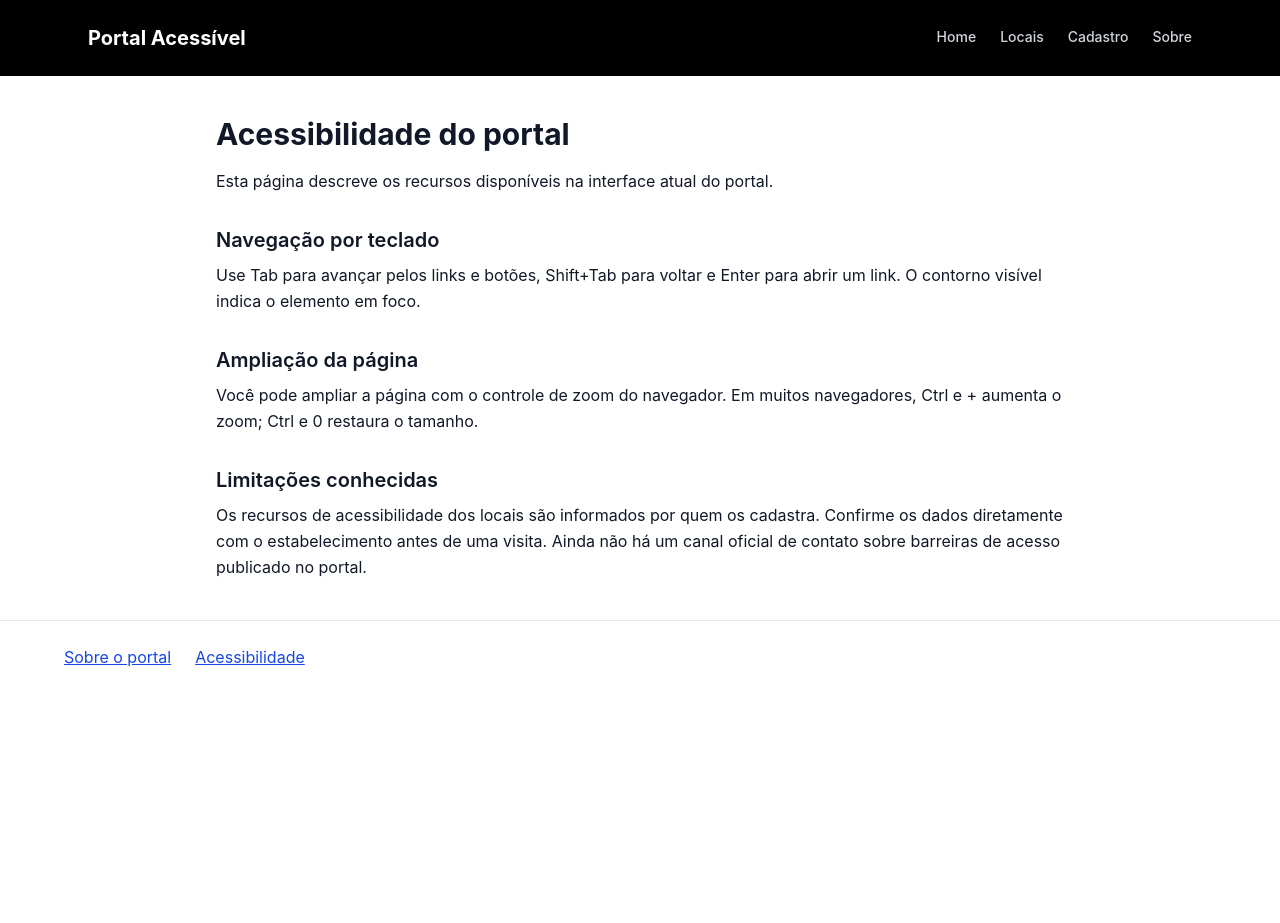
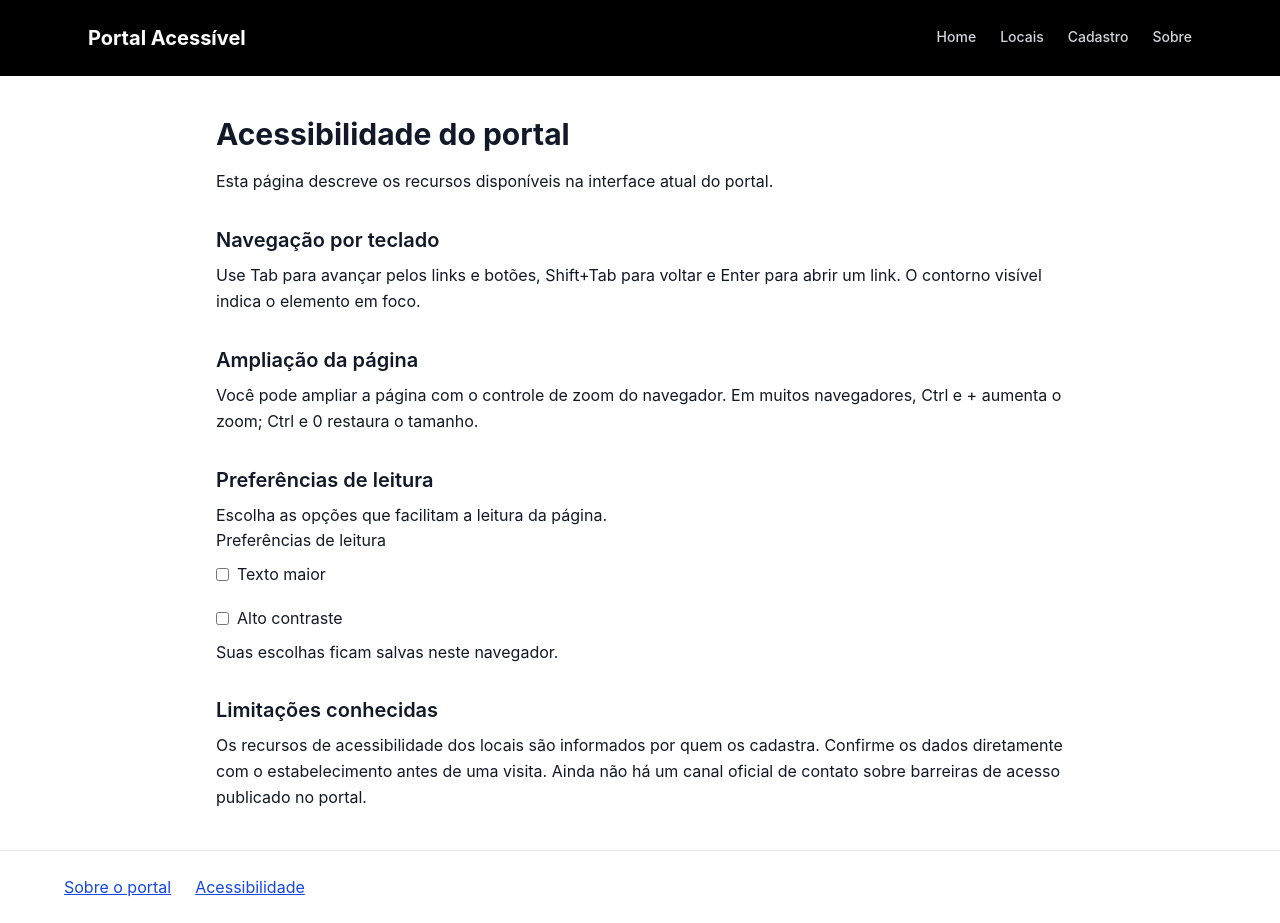
Before and after one commit to 1TDSPY-26/portal-locais-acessiveis, a React (Vite) app: page /acessibilidade in a window 1280 px wide. Before the commit the page ends 800 px from the top, so only its background shows below. Built offline with nearby package versions, Linux system fonts and the light colour scheme; no server answers.

Commit message:
feat: adiciona painel de texto maior e alto contraste na página Acessibilidade

```diff
--- /dev/null
+++ b/src/components/PreferenciasAcessibilidade/PreferenciasAcessibilidade.tsx
@@ -0,0 +1,33 @@
+import { usePreferencias } from "../../hooks/usePreferencias";
+
+export default function PreferenciasAcessibilidade() {
+  //pega as preferencias e as funcoes para alterar cada opcao
+  const { preferencias, alternarTextoGrande, alternarAltoContraste } =
+    usePreferencias();
+
+  return (
+    <fieldset>
+      <legend>Preferências de leitura</legend>
+
+      <label className="flex min-h-[44px] items-center gap-2">
+        <input
+          type="checkbox"
+          checked={preferencias.textoGrande}
+          onChange={alternarTextoGrande}
+        />
+        Texto maior
+      </label>
+
+      <label className="flex min-h-[44px] items-center gap-2">
+        <input
+          type="checkbox"
+          checked={preferencias.altoContraste}
+          onChange={alternarAltoContraste}
+        />
+        Alto contraste
+      </label>
+
+      <p>Suas escolhas ficam salvas neste navegador.</p>
+    </fieldset>
+  );
+}
--- a/src/global.css
+++ b/src/global.css
@@ -10,3 +10,36 @@
     color: #111827;
   }
 }
+
+/* aumentar o tamanho base da fonte */
+html[data-fonte="grande"] {
+  font-size: 112.5%;
+}
+
+/* fundo preto, texto branco e bordas brancas no body, header, footer e main */
+html[data-contraste="alto"] {
+  background-color: black;
+  color: white;
+}
+
+/* deixa as principais áreas da página com fundo preto e texto branco */
+html[data-contraste="alto"] body,
+html[data-contraste="alto"] header,
+html[data-contraste="alto"] footer,
+html[data-contraste="alto"] main {
+  background-color: black;
+  color: white;
+  border-color: white;
+}
+
+/* links no alto contraste: amarelo (ffeb3b) e sublinhados */
+html[data-contraste="alto"] a {
+  color: #ffeb3b;
+  text-decoration: underline;
+}
+
+/* foco visível no alto contraste: contorno amarelo de 3px */
+html[data-contraste="alto"] :focus-visible {
+  outline: 3px solid #ffeb3b;
+  outline-offset: 2px;
+}
--- /dev/null
+++ b/src/hooks/usePreferencias.ts
@@ -0,0 +1,41 @@
+import { useEffect, useState } from "react";
+import {
+  aplicarPreferencias,
+  lerPreferencias,
+  salvarPreferencias,
+  type Preferencias,
+} from "../services/preferencias";
+
+export function usePreferencias() {
+  //comeca usando as preferencias que ja estao salvas no navegador
+  const [preferencias, setPreferencias] =
+    useState<Preferencias>(lerPreferencias());
+
+  useEffect(() => {
+    // aplica as mudanças na pag.
+    aplicarPreferencias(preferencias);
+
+    // salva a mudanca
+    salvarPreferencias(preferencias);
+  }, [preferencias]);
+
+  function alternarTextoGrande() {
+    setPreferencias({
+      ...preferencias,
+      textoGrande: !preferencias.textoGrande,
+    });
+  }
+
+  function alternarAltoContraste() {
+    setPreferencias({
+      ...preferencias,
+      altoContraste: !preferencias.altoContraste,
+    });
+  }
+
+  return {
+    preferencias,
+    alternarTextoGrande,
+    alternarAltoContraste,
+  };
+}
--- a/src/main.tsx
+++ b/src/main.tsx
@@ -1,13 +1,17 @@
-import { StrictMode } from 'react'
-import { createRoot } from 'react-dom/client'
-import { BrowserRouter } from 'react-router-dom'
-import App from './App.tsx'
-import './global.css'
+import { StrictMode } from "react";
+import { createRoot } from "react-dom/client";
+import { BrowserRouter } from "react-router-dom";
+import App from "./App.tsx";
+import "./global.css";
+import { aplicarPreferencias, lerPreferencias } from "./services/preferencias.ts";
 
-createRoot(document.getElementById('root')!).render(
+//aplica as preferencias salvas antes de renderizar a pag.
+aplicarPreferencias(lerPreferencias())
+
+createRoot(document.getElementById("root")!).render(
   <StrictMode>
     <BrowserRouter>
       <App />
     </BrowserRouter>
   </StrictMode>,
-)
+);
--- a/src/pages/Acessibilidade/Acessibilidade.tsx
+++ b/src/pages/Acessibilidade/Acessibilidade.tsx
@@ -1,36 +1,58 @@
+import PreferenciasAcessibilidade from "../../components/PreferenciasAcessibilidade/PreferenciasAcessibilidade";
+
 export default function Acessibilidade() {
   return (
     <div className="mx-auto max-w-4xl px-4 py-10 sm:px-6">
       <h1 className="text-3xl font-bold">Acessibilidade do portal</h1>
       <p className="mt-4 leading-relaxed">
-        Esta página descreve os recursos disponíveis na interface atual do portal.
+        Esta página descreve os recursos disponíveis na interface atual do
+        portal.
       </p>
 
       <section aria-labelledby="teclado" className="mt-8">
-        <h2 id="teclado" className="text-xl font-semibold">Navegação por teclado</h2>
+        <h2 id="teclado" className="text-xl font-semibold">
+          Navegação por teclado
+        </h2>
         <p className="mt-2 leading-relaxed">
           Use Tab para avançar pelos links e botões, Shift+Tab para voltar e
-          Enter para abrir um link. O contorno visível indica o elemento em foco.
+          Enter para abrir um link. O contorno visível indica o elemento em
+          foco.
         </p>
       </section>
 
       <section aria-labelledby="zoom" className="mt-8">
-        <h2 id="zoom" className="text-xl font-semibold">Ampliação da página</h2>
+        <h2 id="zoom" className="text-xl font-semibold">
+          Ampliação da página
+        </h2>
         <p className="mt-2 leading-relaxed">
-          Você pode ampliar a página com o controle de zoom do navegador.
-          Em muitos navegadores, Ctrl e + aumenta o zoom; Ctrl e 0 restaura o tamanho.
+          Você pode ampliar a página com o controle de zoom do navegador. Em
+          muitos navegadores, Ctrl e + aumenta o zoom; Ctrl e 0 restaura o
+          tamanho.
         </p>
       </section>
 
+      <section aria-labelledby="preferencias" className="mt-8">
+        <h2 id="preferencias" className="text-xl font-semibold">
+          Preferências de leitura
+        </h2>
+        <p className="mt-2 leading-relaxed">
+          Escolha as opções que facilitam a leitura da página.
+        </p>
+
+        <PreferenciasAcessibilidade />
+      </section>
+
       <section aria-labelledby="limites" className="mt-8">
-        <h2 id="limites" className="text-xl font-semibold">Limitações conhecidas</h2>
+        <h2 id="limites" className="text-xl font-semibold">
+          Limitações conhecidas
+        </h2>
         <p className="mt-2 leading-relaxed">
           Os recursos de acessibilidade dos locais são informados por quem os
-          cadastra. Confirme os dados diretamente com o estabelecimento antes
-          de uma visita. Ainda não há um canal oficial de contato sobre barreiras
+          cadastra. Confirme os dados diretamente com o estabelecimento antes de
+          uma visita. Ainda não há um canal oficial de contato sobre barreiras
           de acesso publicado no portal.
         </p>
       </section>
     </div>
-  )
+  );
 }
```
